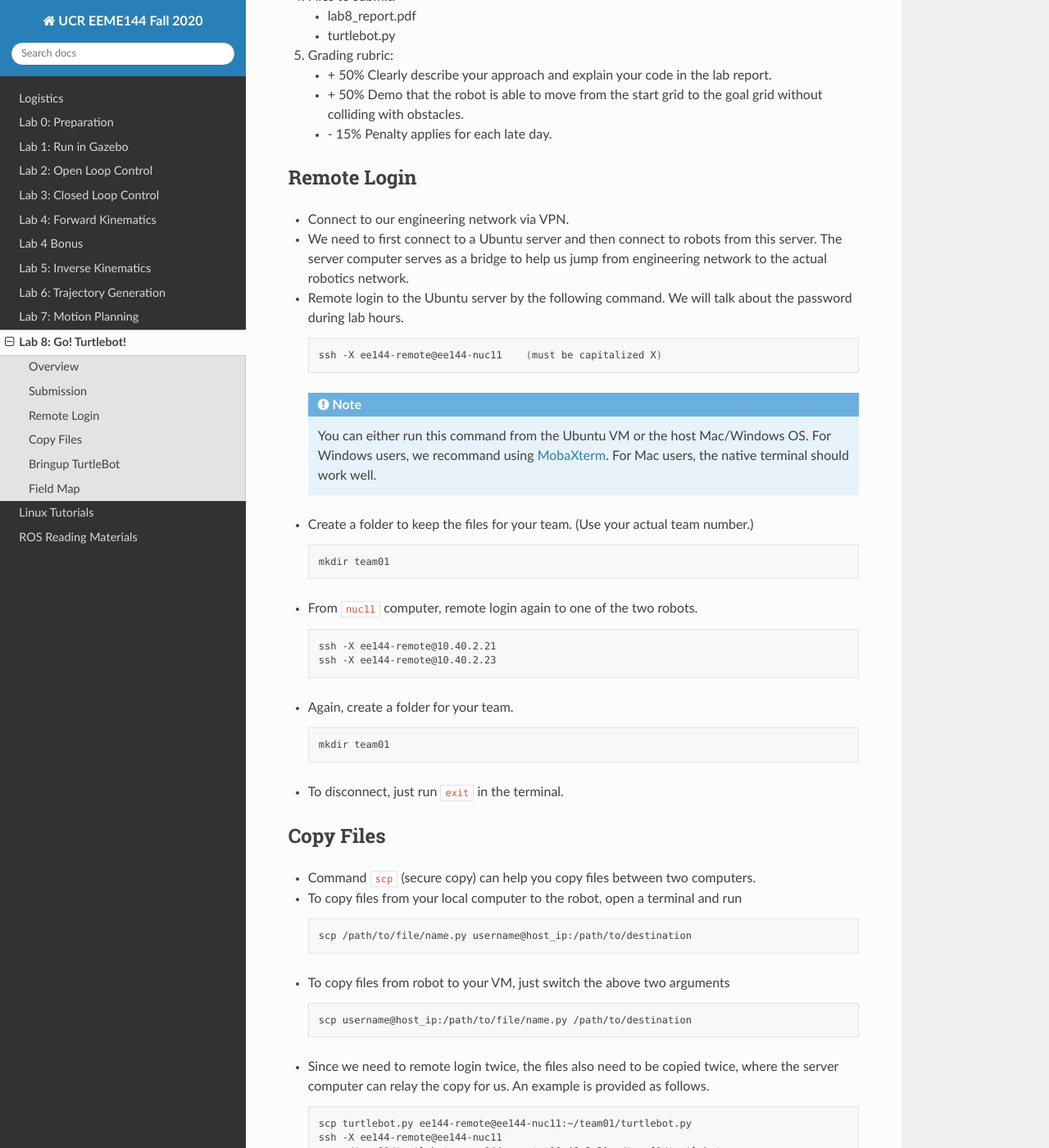
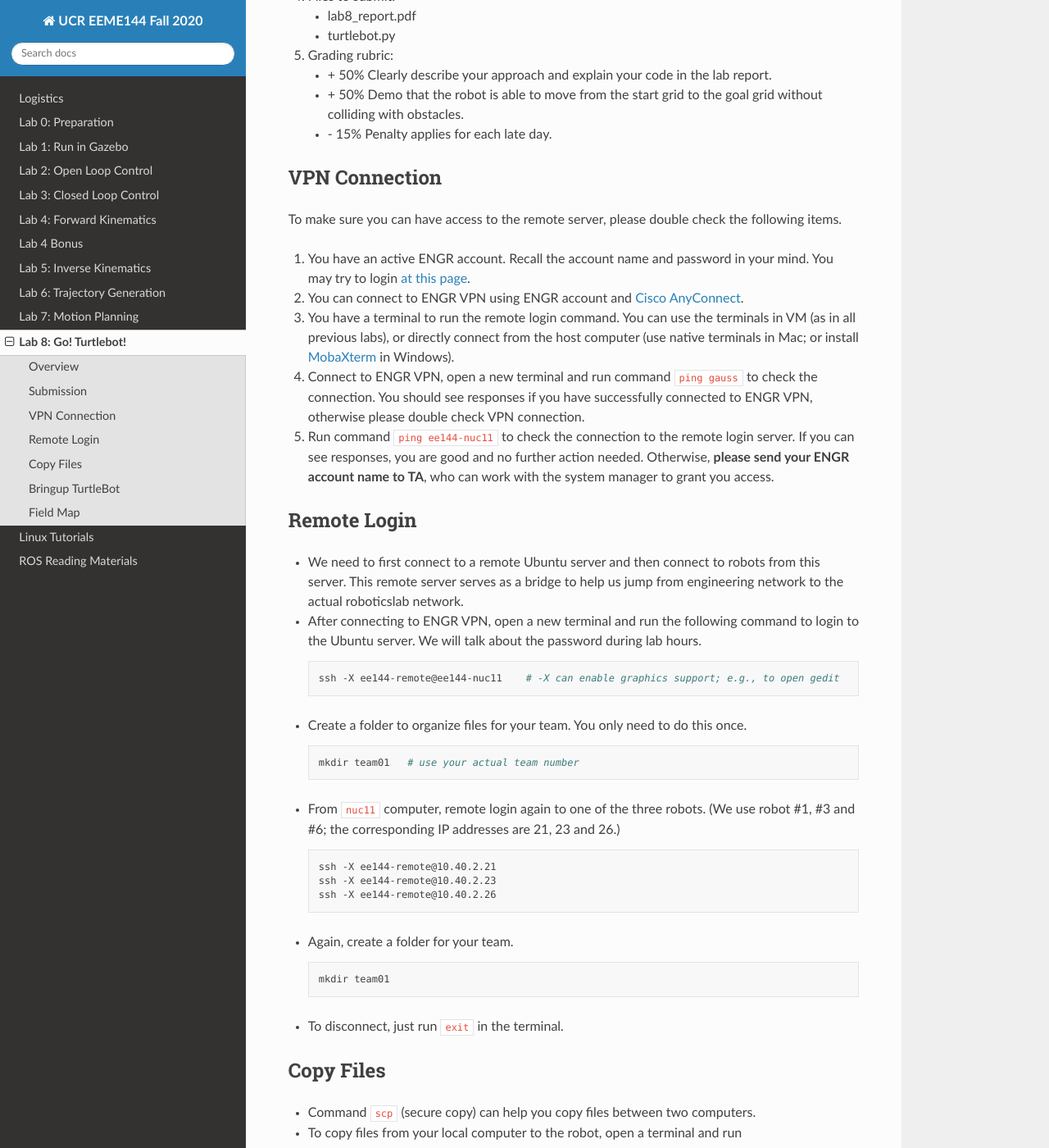
Before and after one commit to UCR-Robotics/ee144, a Sphinx documentation site: the page built from docs/lab8.rst, in a window 1280 px wide and 1400 px high, scrolled down 649 px. Shown: the whole window at 82% size. Built offline with Sphinx 7.4.7 and the Read the Docs theme 2.0.0, drawn with Linux system fonts in a browser that asks for light colours; some of the changed text lies outside the part shown.

Commit message:
update lab8

```diff
--- a/docs/lab8.rst
+++ b/docs/lab8.rst
@@ -15,7 +15,7 @@ and finally kick the ball to the gate. Basic steps are as follows.
 #. Generate polynomial trajectories for the robot to follow.
 
 We will not provide starter code in this lab.
-Please combine the scripts we used in Lab 6 and Lab 7
+Please reuse the scripts in Lab 6 and Lab 7 and combine them
 into a single file named ``turtlebot.py`` for submission.
 
 
@@ -24,7 +24,7 @@ Submission
 
 #. Submission: group submission via Gradescope
 
-#. Demo: required
+#. Demo: **required**
 
 #. Due time: 11:59pm, Dec 12, Saturday
 
@@ -41,39 +41,59 @@ Submission
    + \- 15%  Penalty applies for each late day.
 
 
+VPN Connection
+--------------
+
+To make sure you can have access to the remote server, please double check the following items.
+
+#. You have an active ENGR account. Recall the account name and password in your mind.
+   You may try to login `at this page <https://intra.engr.ucr.edu/apps/systems/login.php>`_.
+
+#. You can connect to ENGR VPN using ENGR account and
+   `Cisco AnyConnect <https://systems.engr.ucr.edu/help/vpn>`_.
+
+#. You have a terminal to run the remote login command.
+   You can use the terminals in VM (as in all previous labs),
+   or directly connect from the host computer (use native terminals in Mac; or
+   install `MobaXterm <https://mobaxterm.mobatek.net/download-home-edition.html>`_ in Windows).
+
+#. Connect to ENGR VPN, open a new terminal and run command ``ping gauss`` to check the connection.
+   You should see responses if you have successfully connected to ENGR VPN,
+   otherwise please double check VPN connection.
+
+#. Run command ``ping ee144-nuc11`` to check the connection to the remote login server.
+   If you can see responses, you are good and no further action needed.
+   Otherwise, **please send your ENGR account name to TA**,
+   who can work with the system manager to grant you access.
+
+
 Remote Login
 ------------
 
-- Connect to our engineering network via VPN.
+- We need to first connect to a remote Ubuntu server and then connect to robots from this server.
+  This remote server serves as a bridge to help us jump from engineering network to the actual roboticslab network.
 
-- We need to first connect to a Ubuntu server and then connect to robots from this server.
-  The server computer serves as a bridge to help us jump from engineering network to the actual robotics network.
-
-- Remote login to the Ubuntu server by the following command.
+- After connecting to ENGR VPN, open a new terminal and run the following command to login to the Ubuntu server.
   We will talk about the password during lab hours.
 
   .. code-block:: bash
 
-    ssh -X ee144-remote@ee144-nuc11    (must be capitalized X)
+    ssh -X ee144-remote@ee144-nuc11    # -X can enable graphics support; e.g., to open gedit
 
-  .. note::
-
-    You can either run this command from the Ubuntu VM or the host Mac/Windows OS.
-    For Windows users, we recommand using `MobaXterm <https://mobaxterm.mobatek.net/download-home-edition.html>`_.
-    For Mac users, the native terminal should work well.
-
-- Create a folder to keep the files for your team. (Use your actual team number.)
+- Create a folder to organize files for your team. You only need to do this once.
 
   .. code-block:: bash
 
-    mkdir team01
+    mkdir team01   # use your actual team number
 
-- From ``nuc11`` computer, remote login again to one of the two robots.
+- From ``nuc11`` computer, remote login again to one of the three robots.
+  (We use robot #1, #3 and #6; the corresponding IP addresses are 21, 23 and 26.)
 
   .. code-block:: bash
 
     ssh -X ee144-remote@10.40.2.21
     ssh -X ee144-remote@10.40.2.23
+    ssh -X ee144-remote@10.40.2.26
 
 - Again, create a folder for your team.
 
@@ -93,16 +113,16 @@ Copy Files
 
   .. code-block:: bash
 
-    scp /path/to/file/name.py username@host_ip:/path/to/destination
+    scp path/to/filename.py username@host_ip:/path/to/destination
 
 - To copy files from robot to your VM, just switch the above two arguments
 
   .. code-block:: bash
 
-    scp username@host_ip:/path/to/file/name.py /path/to/destination
+    scp username@host_ip:path/to/filename.py /path/to/destination
 
 - Since we need to remote login twice, the files also need to be copied twice,
-  where the server computer can relay the copy for us.
+  where the remote server can relay the files to the robots.
   An example is provided as follows.
 
   .. code-block:: bash
@@ -120,20 +140,29 @@ Copy Files
 
     sudo apt install filezilla
 
+- If you are using MobaXterm in Windows, it also supports file transfer.
+
 
 Bringup TurtleBot
 -----------------
 
 - Once you have successfully login to the actual robot,
-  the following command can bring up the wheeled base and sensors.
+  the following command can bring up the Kobuki mobile base.
 
   .. code-block:: bash
 
     roslaunch turtlebot_bringup minimal.launch --screen
 
-- Then you need to open another terminal and remote login to the robot to run the script.
+- Then you can open another terminal and remote login (again, twice) to the robot to run the script.
+
+- Alternatively, you can use another terminal to run the teleop command for testing.
+
+  .. code-block:: bash
+
+    roslaunch turtlebot_teleop keyboard_teleop.launch
 
 - To edit the script already copied to the robot, use the following command.
+  (This is where you may fail if ``-X`` option was not specified when using ssh.)
 
   .. code-block:: bash
 
@@ -153,12 +182,13 @@ Field Map
 - We divide the space into two parts to accommodate two teams at the same time.
   They are designed to have exactly the same layout.
 
-- The grid size is **0.5m**, which is slightly larger than the size of the robot.
+- **The grid size is 0.5m**, which is slightly larger than the size of the robot.
 
 - The grey grids are obstacles and walls that the robot should not collide with.
 
 - The six green grids on the bottom right corner are starting areas.
   For each trial during the demo, one of them will be picked at random.
+  (You will be informed which grid to start before you run the script.)
 
 - On the top side, the red grid is the goal area where the robot should stop,
   and the orange grid is the buffer area where the robot should pass through, in order to kick the ball.
```
